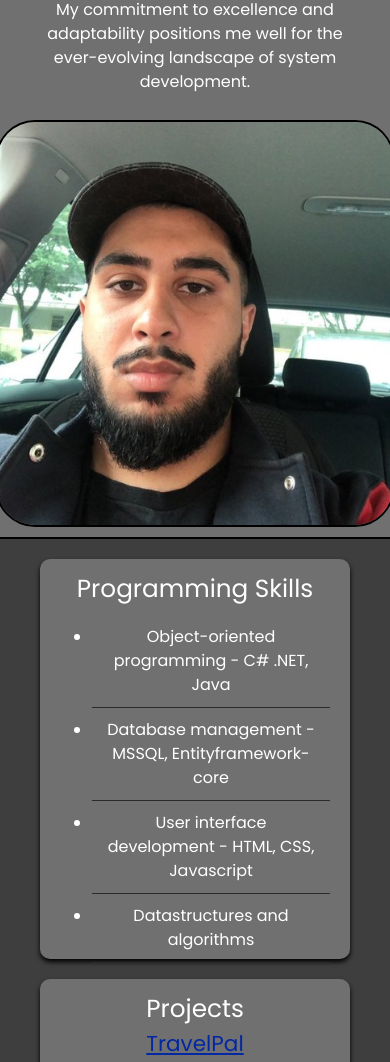
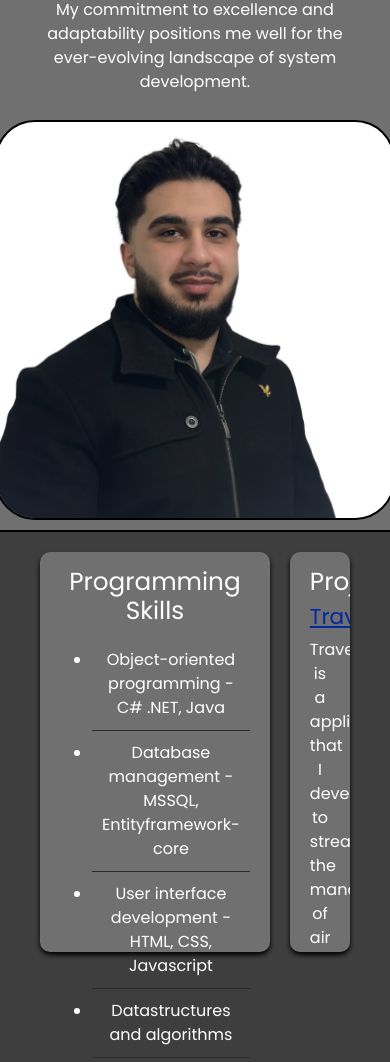
Before and after one commit to Mahodi313/MahdiSphere, a plain HTML site: page index.html in a window 390 px wide. Shown: the part 400-1462 px from the top of the page. Drawn offline with nearby package versions, Linux system fonts and the light colour scheme.

Commit message:
NewPictureAdded

```diff
--- a/CSS/style.css
+++ b/CSS/style.css
@@ -98,20 +98,3 @@
 .box a {
   color: rgb(2, 40, 163);
 }
-
-@media (max-width: 768px) {
-  .header .container {
-    flex-direction: column;
-    padding-top: 20px;
-    text-align: center;
-  }
-
-  .boxes .container {
-    display: block;
-    text-align: center;
-  }
-
-  .projectBox {
-    overflow: auto;
-  }
-}
--- a/index.html
+++ b/index.html
@@ -65,7 +65,7 @@
             landscape of system development.
           </p>
         </div>
-        <img id="profilePic" src="Images/ProfilePicPortfolio2.jpg" alt="" />
+        <img id="profilePic" src="Images/profilePic3.png" alt="" />
       </div>
     </header>
     <section class="boxes">
```
Also changed, not shown: Images/profilePic3.png (added).
